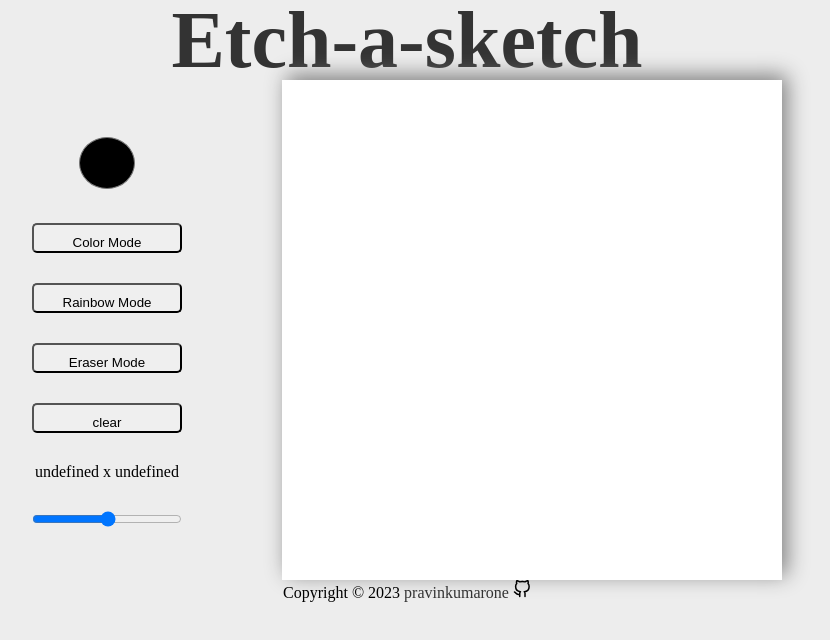
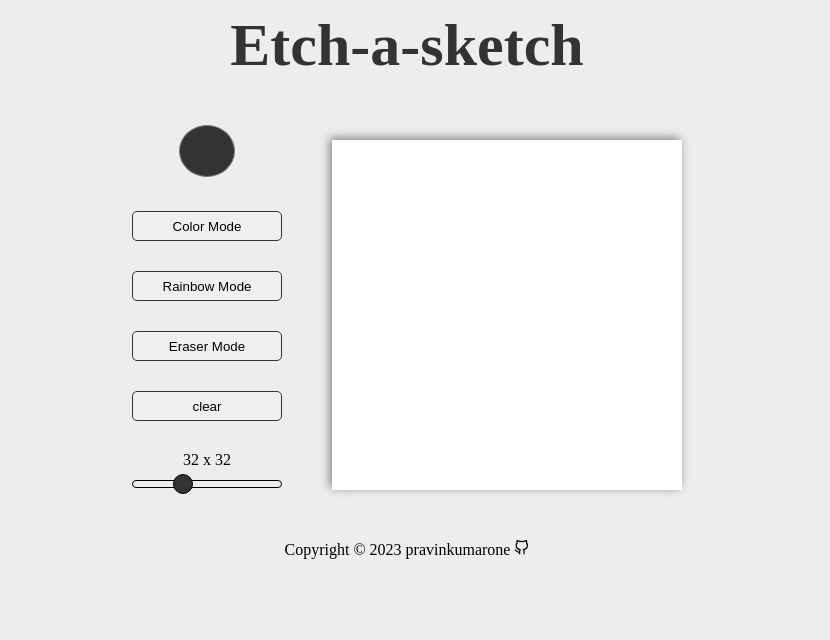
Before and after one commit to pravinkumarone/etch-a-sketch, a plain HTML site: page index.html in a window 1280 px wide. Shown: the whole page, without its empty margins (233-1063 px from the left). Drawn offline with Linux system fonts and the light colour scheme.

Commit message:
added default value for color picker and made button border to 1px

```diff
--- a/index.html
+++ b/index.html
@@ -14,17 +14,17 @@
 
     <main>
         <section class="setting">
-            <input type="color" name="color" id="colorPicker">
+            <input type="color" name="color" value="#333333" id="colorPicker">
             <button id="colorBtn">Color Mode</button>
             <button id="rainbowBtn">Rainbow Mode</button>
             <button id="ereaseBtn">Eraser Mode</button>
             <button id="clearBtn">clear</button>
             <div class="size-value" id="sizeValue"></div>
-            <input type="range" id="sizeSlider" min="1" max="100" value="" onchange="setGrids()">
+            <input type="range" id="sizeSlider" min="1" max="100" value="32" onchange="setGrids()">
         </section>
         <div class="container"></div>
     </main>
-    <footer><p class="footer">Copyright &copy; 2023 <a href="https://www.github.com/pravinkumarone">pravinkumarone <img class="logo" src="/images/github.svg" alt="github-logo"></a> </p>
+    <footer><p class="footer">Copyright &copy; 2023 <a href="https://www.github.com/pravinkumarone"> pravinkumarone <img class="logo" src="/images/github.svg" alt="github-logo"></a> </p>
     </footer>
 </body>
 </html>
--- a/script.js
+++ b/script.js
@@ -1,9 +1,9 @@
 const setGrid = document.querySelector(".set-grid");
 const container = document.querySelector(".container");
 var sizeValue = document.querySelector("#sizeValue");
-let sizeSlider = document.addEventListener("#sizeSlider");
 
-sizeValue.innerHTML = `${sizeSlider} x ${sizeSlider}`;
+var x = document.getElementById("sizeSlider").value;
+sizeValue.textContent = `${x} x ${x}`;
 
 function setGrids (x){
     for(let i = 0; i<x; i++){
--- a/style.css
+++ b/style.css
@@ -18,16 +18,17 @@
 
 header{
     display: flex;
-    flex-direction: column;
     justify-content: center;
     align-items: center;
-    height: 80px;
-    padding: 30px 0px
+    height: 90px;
+    padding: 15px 0px;
+    width: 100%;
 }
 
 .title{
-    font-size: 80px;
-    line-height: 1.2;
+    font-size: 60px;
+    width: 100%;
+    text-align: center;
     color: var(--primary-dark);
 }
 
@@ -35,8 +36,6 @@
     display: flex;
     justify-content: flex-start;
     align-items: center;
-    column-gap: 100px;
-    row-gap: 100px;
 }
 
 .setting{
@@ -48,6 +47,8 @@
     column-gap: 30px;
     row-gap: 30px;
     width: 150px;
+    margin-right: 50px;
+
 }
 
 #colorPicker{
@@ -75,11 +76,12 @@
 }
 
 .setting button{
-    transition: 0.2s;
+    transition: transform 0.1s ease-in-out;
     width: 100%;
     border-radius: 5px;
     height: 30px;
-    padding: 10px 20px;
+    border: 1q solid var(--primary-dark);
+    padding: 10px auto;
 }
 
 .setting button:hover{
@@ -90,14 +92,110 @@
     background-color: var(--primary-dark);
 }
 
+#sizeValue{
+    margin-bottom: -40px;
+}
+
+input[type=range] {
+    height: 30px;
+    -webkit-appearance: none;
+    margin: 10px 0;
+    width: 100%;
+    background-color: var(--primary-light);
+}
+
+input[type=range]::-webkit-slider-runnable-track {
+    width: 100%;
+    height: 8px;
+    cursor: pointer;
+    background: var(--primary-light);
+    border-radius: 5px;
+    border: 1px solid #000000;
+}
+
+input[type=range]::-webkit-slider-thumb {
+    border: 1px solid #000000;
+    height: 20px;
+    width: 20px;
+    border-radius: 10px;
+    background:var(--primary-dark);
+    cursor: pointer;
+    -webkit-appearance: none;
+    margin-top: -7px;
+    transition: ease-in-out 0.5s;
+}
+
+input[type=range]::-webkit-slider-thumb:hover{
+    transform: scale(1.1);
+}
+
+  /* input[type=range]::-moz-range-track {
+    width: 100%;
+    height: 10px;
+    cursor: pointer;
+    animate: 0.2s;
+    box-shadow: 1px 1px 1px #000000;
+    background: #3071A9;
+    border-radius: 5px;
+    border: 1px solid #000000;
+  }
+  input[type=range]::-moz-range-thumb {
+    box-shadow: 1px 1px 1px #000000;
+    border: 1px solid #000000;
+    height: 30px;
+    width: 15px;
+    border-radius: 5px;
+    background: var(--primary-light);
+    cursor: pointer;
+  } */
+
+  /* input[type=range]::-ms-track {
+    width: 100%;
+    height: 10px;
+    cursor: pointer;
+    animate: 0.2s;
+    background: transparent;
+    border-color: transparent;
+    color: transparent;
+  } */
+
+  /* input[type=range]::-ms-fill-lower {
+    background: #3071A9;
+    border: 1px solid #000000;
+    border-radius: 10px;
+    box-shadow: 1px 1px 1px #000000;
+  }
+  input[type=range]::-ms-fill-upper {
+    background: #3071A9;
+    border: 1px solid #000000;
+    border-radius: 10px;
+    box-shadow: 1px 1px 1px #000000;
+  }
+  input[type=range]::-ms-thumb {
+    margin-top: 1px;
+    box-shadow: 1px 1px 1px #000000;
+    border: 1px solid #000000;
+    height: 30px;
+    width: 15px;
+    border-radius: 5px;
+    background: var(--primary-light);
+    cursor: pointer;
+  }
+  input[type=range]:focus::-ms-fill-lower {
+    background: #3071A9;
+  }
+  input[type=range]:focus::-ms-fill-upper {
+    background: #3071A9;
+  } */
+
 .container{
     display: grid;
-    width: 500px;
-    height: 500px;
+    width: 350px;
+    height: 350px;
     grid-template-columns: auto;
     grid-template-rows: auto;
     background-color: white;
-    box-shadow: 5px -5px 20px gray;
+    box-shadow: -2px -2px 9px gray;
 }
 
 .row{
@@ -125,11 +223,11 @@
 
 footer a{
     text-decoration: none;
-    color: var(--primary-dark);
+    color: black;
 }
 
 .logo{
-    height: 18px;
-    width: 18px;
+    height: 15px;
+    width: 15px;
     color: var(--primary-dark);
 }
```
